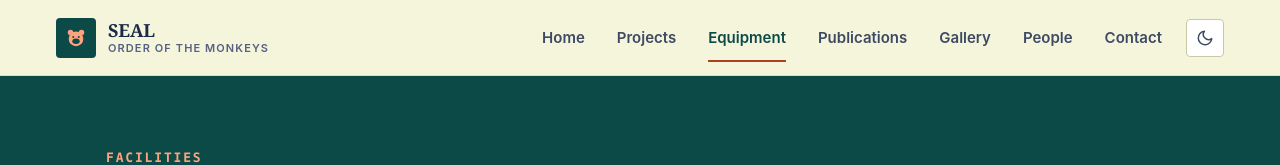
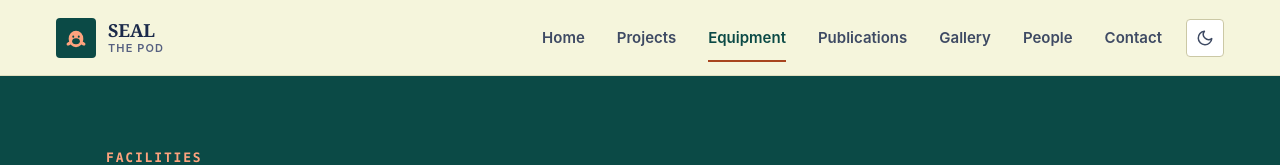
Before and after one commit to Natejg24/calpoly-aero-research, a plain HTML site: page equipment.html in a window 1280 px wide. Shown: the top 165 px of the page. Drawn offline with Linux system fonts and the light colour scheme.

Commit message:
Update title and footer to reflect lab name change

```diff
--- a/equipment.html
+++ b/equipment.html
@@ -5,7 +5,7 @@
   <meta name="viewport" content="width=device-width, initial-scale=1">
   <meta name="theme-color" content="#0B4A46">
   <link rel="icon" href="favicon.svg" type="image/svg+xml">
-  <title>Equipment | SEAL &mdash; Order of the Monkeys</title>
+  <title>Equipment | SEAL &mdash; SLO Experimental Aerospace Lab</title>
   <meta name="description" content="Lab equipment and experimental apparatus built and maintained by SEAL, the SLO Experimental Aerospace Lab.">
   <script>
     (function () {
@@ -21,8 +21,8 @@
 
   <header class="site-header">
     <a class="brand" href="index.html">
-      <span class="mark" aria-hidden="true"><svg viewBox="0 0 24 24" width="22" height="22" aria-hidden="true"><circle cx="6" cy="6" r="3" fill="currentColor"/><circle cx="18" cy="6" r="3" fill="currentColor"/><circle cx="12" cy="13" r="8" fill="currentColor"/><ellipse cx="12" cy="15.5" rx="4" ry="3" fill="var(--color-primary-900)"/><circle cx="9" cy="11" r="1.1" fill="var(--color-primary-900)"/><circle cx="15" cy="11" r="1.1" fill="var(--color-primary-900)"/></svg></span>
-      <span class="brand-text">SEAL<small>Order of the Monkeys</small></span>
+      <span class="mark" aria-hidden="true"><svg viewBox="0 0 24 24" width="22" height="22" aria-hidden="true"><ellipse cx="12" cy="13" rx="8" ry="9" fill="currentColor"/><ellipse cx="4.5" cy="18" rx="3" ry="1.8" fill="currentColor" transform="rotate(-25 4.5 18)"/><ellipse cx="19.5" cy="18" rx="3" ry="1.8" fill="currentColor" transform="rotate(25 19.5 18)"/><ellipse cx="12" cy="15.5" rx="4.2" ry="3.2" fill="var(--color-primary-900)"/><circle cx="9" cy="10.5" r="1.1" fill="var(--color-primary-900)"/><circle cx="15" cy="10.5" r="1.1" fill="var(--color-primary-900)"/><circle cx="12" cy="14.5" r="0.9" fill="var(--color-primary-900)"/></svg></span>
+      <span class="brand-text">SEAL<small>The Pod</small></span>
     </a>
     <div class="header-actions">
       <nav class="nav" id="primary-nav" aria-label="Primary">
@@ -65,7 +65,7 @@
   <footer class="footer">
     <div class="wrap">
       <div>
-        <h4>SEAL &mdash; Order of the Monkeys</h4>
+        <h4>SEAL &mdash; SLO Experimental Aerospace Lab</h4>
         <p>A student- and faculty-led research group building accessible experimental platforms for fluid mechanics, propulsion, and thermal systems.</p>
       </div>
       <div>
```
